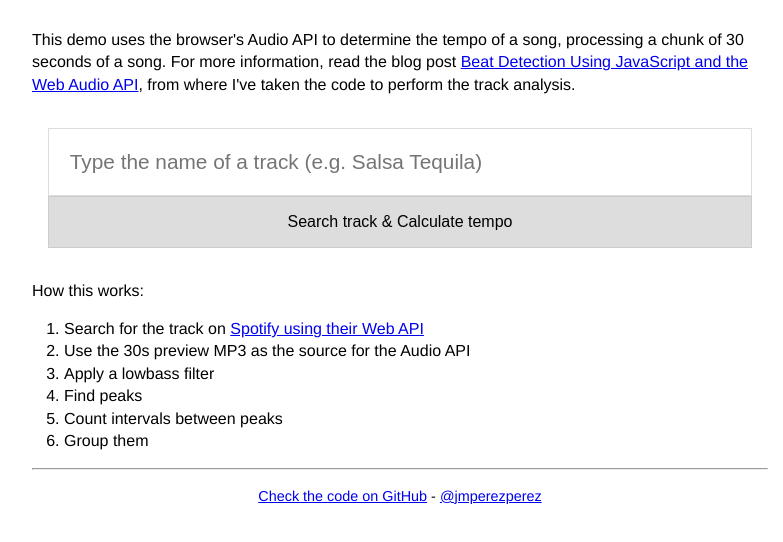
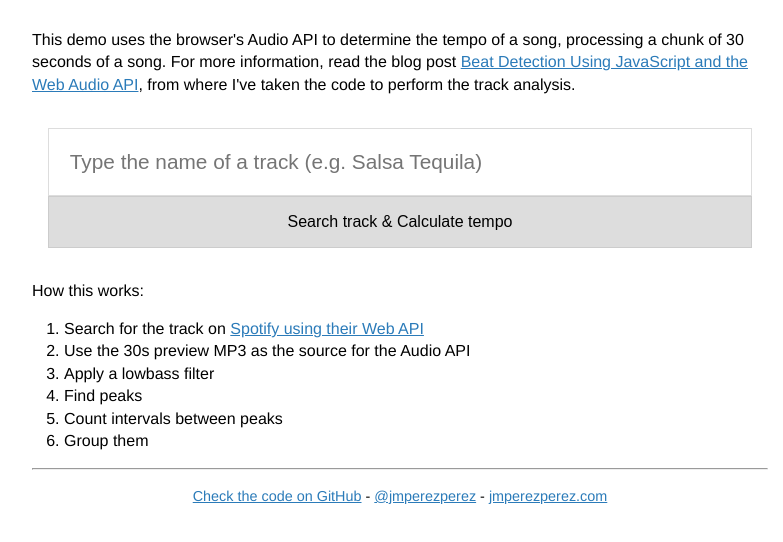
Before and after one commit to JMPerez/beats-audio-api, a plain HTML site: page index.html in a window 1280 px wide. Shown: the part 112-654 px from the top of the page, without its empty margins (240-1023 px from the left). Drawn offline with Linux system fonts and the light colour scheme.

Commit message:
minor changes

```diff
--- a/index.html
+++ b/index.html
@@ -1,9 +1,17 @@
 <html>
 	<head>
-		<title>Find out BPM of a song</title>
+		<title>Finding out the BPM of a song on a browesr</title>
 		<link rel="stylesheet" type="text/css" href="style.css">
-	</head>
+	    <meta name="description" content="Demo of an algorithm to calculate tempo of a track using the Audio API, using the Spotify Web API to search for songs.">
+	    <meta name="twitter:card" content="summary">
+	    <meta name="twitter:site" content="@jmperezperez">
+	    <meta name="twitter:title" content="Finding out the BPM of a song on a browesr">
+	    <meta name="twitter:description" content="Demo of an algorithm to calculate tempo of a track using the Audio API, using the Spotify Web API to search for songs.">
+		</head>
 	<body>
+		<script type="text/javascript">
+    var _gaq=_gaq||[];_gaq.push(["_setAccount","UA-39254352-1"]);_gaq.push(["_trackPageview"]);(function(){var a=document.createElement("script");a.type="text/javascript";a.async=!0;a.src="http://www.google-analytics.com/ga.js";var b=document.getElementsByTagName("script")[0];b.parentNode.insertBefore(a,b)})()
+    </script>
 		<h1>Calculating BPM using Javascript and the Spotify Web API</h1>
 		<p>This demo uses the browser's Audio API to determine the tempo of a song, processing a chunk of 30 seconds of a song. For more information, read the blog post <a href="http://tech.beatport.com/2014/web-audio/beat-detection-using-web-audio/">Beat Detection Using JavaScript and the Web Audio API</a>, from where I've taken the code to perform the track analysis.</p>
 		<form>
@@ -32,7 +40,7 @@
 		</ol>
 		<hr />
 		<footer>
-			<a href="https://github.com/JMPerez/beats-audio-api">Check the code on GitHub</a> - <a href="https://twitter.com/jmperezperez">@jmperezperez</a>
+			<a href="https://github.com/JMPerez/beats-audio-api">Check the code on GitHub</a> - <a href="https://twitter.com/jmperezperez">@jmperezperez</a> - <a href="http://jmperezperez.com">jmperezperez.com</a>
 		</footer>
 		<script src="spotify-web-api.js"></script>
 		<script src="script.js"></script>
--- a/style.css
+++ b/style.css
@@ -12,6 +12,9 @@ body {
 	margin: 0 auto;
 }
 
+a {
+	color: #2b7bb9;
+}
 h1 {
 	line-height: 1.2em;
 }
```
